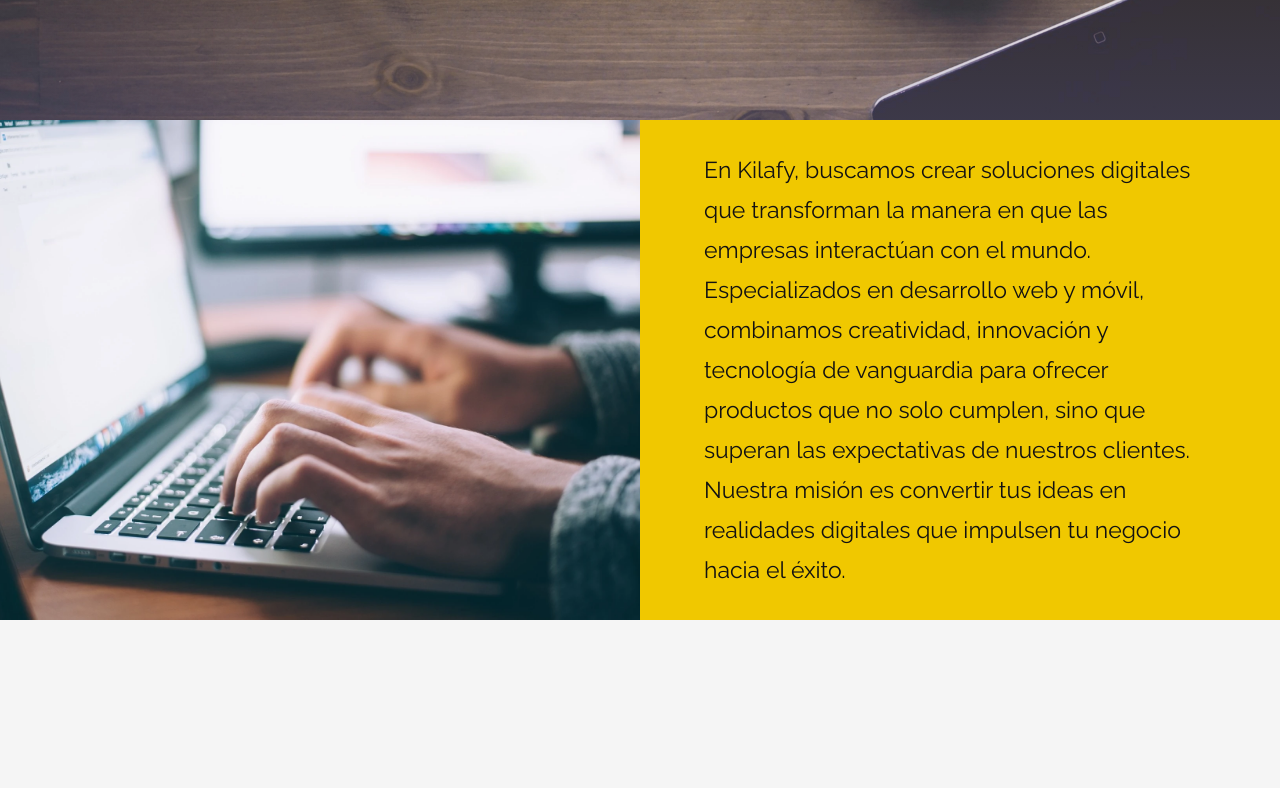
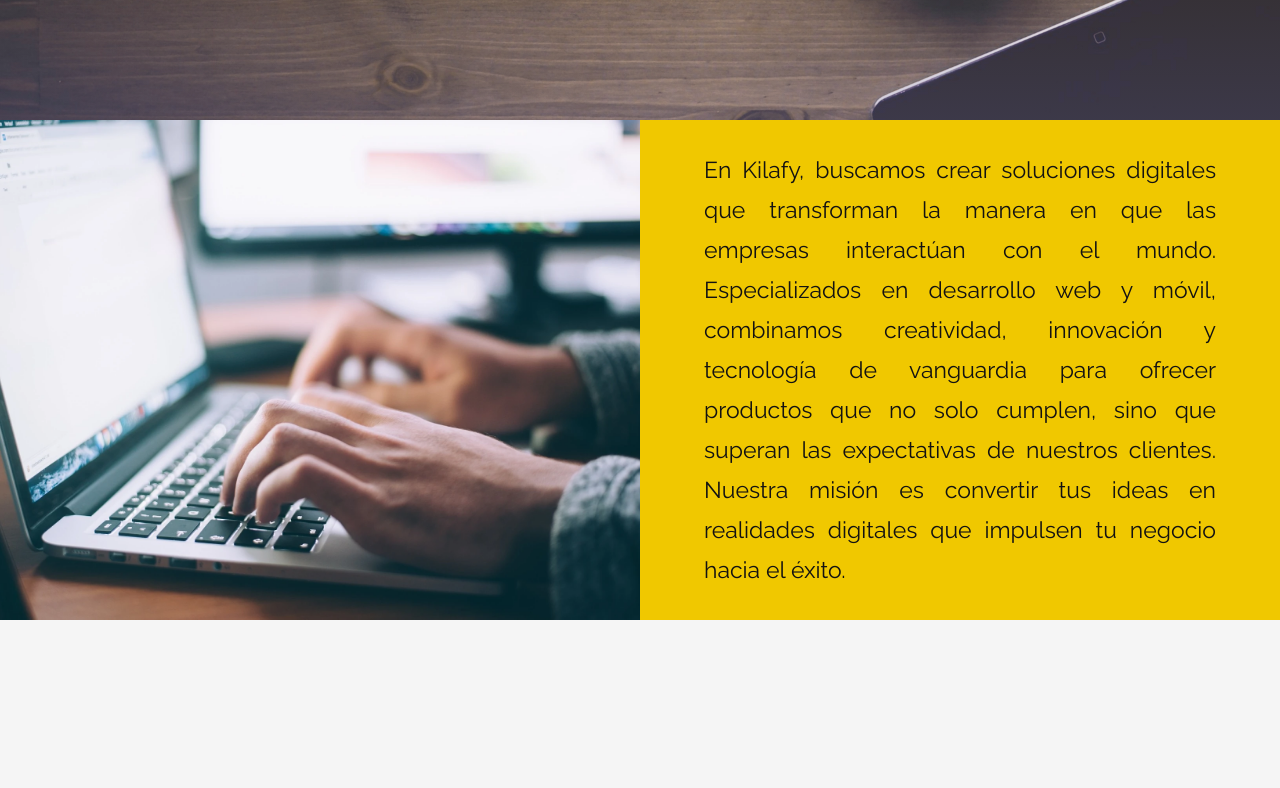
Before and after one commit to Kilafy/kilafy, a React (Vite) app: page / in a window 1280 px wide. Shown: the part 680-1468 px from the top of the page. Built offline with nearby package versions, Linux system fonts and the light colour scheme.

Commit message:
Add Metodology component and make the text justify

```diff
--- a/src/App.jsx
+++ b/src/App.jsx
@@ -2,6 +2,7 @@
 import Hero from "./components/Hero";
 import AboutUs from "./components/AboutUs";
 import Services from "./components/Services";
+import Metodology from "./components/Metodology";
 
 const App = () => {
   return (
@@ -11,6 +12,7 @@
         <Hero />
         <AboutUs />
         <Services />
+        <Metodology />
       </div>
     </>
   );
--- a/src/components/AboutUs.jsx
+++ b/src/components/AboutUs.jsx
@@ -37,7 +37,7 @@
             alt={aboutUsContent.sideImgAlt}
             className="bg-color-2 lg:w-1/2 lg:h-full object-cover"
           />
-          <p className="p bg-color-1 p-7 leading-6 lg:flex lg:items-center lg:h-full lg:w-1/2 lg:p-10 xl:px-16 lg:leading-10">
+          <p className="p bg-color-1 p-7 leading-6 text-justify lg:flex lg:items-center lg:h-full lg:w-1/2 lg:p-10 xl:px-16 lg:leading-10">
             {aboutUsContent.description}
           </p>
         </div>
@@ -51,7 +51,7 @@
           <div className="flex justify-center items-center aspect-square w-1/3 max-h-[324px] max-w-[324px] p-12 bg-color-1 rounded-lg md:p-20 md:w-1/2">
             <img src={cross} />
           </div>
-          <p className="p flex items-center w-2/3 md:w-1/2 md:leading-6 lg:leading-10">
+          <p className="p flex items-center w-2/3 md:w-1/2 text-justify md:leading-6 lg:leading-10">
             {aboutUsContent.teamDescription}
           </p>
         </div>
--- /dev/null
+++ b/src/components/Metodology.jsx
@@ -0,0 +1,27 @@
+import { metodologyContent } from "../constants";
+
+const Metodology = () => {
+  return (
+    <div className="p-8 mt-8 text-justify bg-color-1 lg:p-16 lg:mt-36">
+      <div className="h-[2px] w-full bg-color-3" />
+      {metodologyContent.map((phase, i) => (
+        <div key={phase.id} className="my-5 lg:my-9">
+          <div className="px-4 lg:px-8">
+            <div className="flex flex-col md:flex-row md:justify-start md:items-center md:gap-4">
+              <h3 className="h3 md:flex-shrink-0 md:w-2/5 xl:w-2/6">
+                {phase.phaseName}
+              </h3>
+              <p className="p md:flex-grow">{phase.description}</p>
+            </div>
+            {i !== metodologyContent.length - 1 && (
+              <div className="h-[1px] w-full bg-color-3 my-4 lg:my-9" />
+            )}
+          </div>
+        </div>
+      ))}
+      <div className="h-[2px] w-full bg-color-3" />
+    </div>
+  );
+};
+
+export default Metodology;
--- a/src/constants/index.js
+++ b/src/constants/index.js
@@ -122,3 +122,28 @@
     url: "#contacto",
   },
 };
+
+export const metodologyContent = [
+  {
+    id: "0",
+    phaseName: "1. Planear",
+    description:
+      "Antes de embarcarnos en cualquier desarrollo, en Kilafy buscamos conocer a profundidad las \
+      necesidades de nuestros clientes para garantizar el éxito del proyecto.",
+  },
+  {
+    id: "1",
+    phaseName: "2. Desarrollar",
+    description:
+      "De la mano del equipo profesional de Kilafy, tu idea se convierte en una realidad digital. \
+      Creamos productos con las mejores prácticas de desarrollo y tecnología de vanguardia.",
+  },
+  {
+    id: "2",
+    phaseName: "3. Entregar",
+    description:
+      "La retroalimentación del cliente es esencial para un buen desarrollo de software, es por eso que \
+      en Kilafy entregamos productos de manera continua, iterativa e incremental para cumplir con las \
+      necesidades y expectativas de nuestros clientes.",
+  },
+];
```
